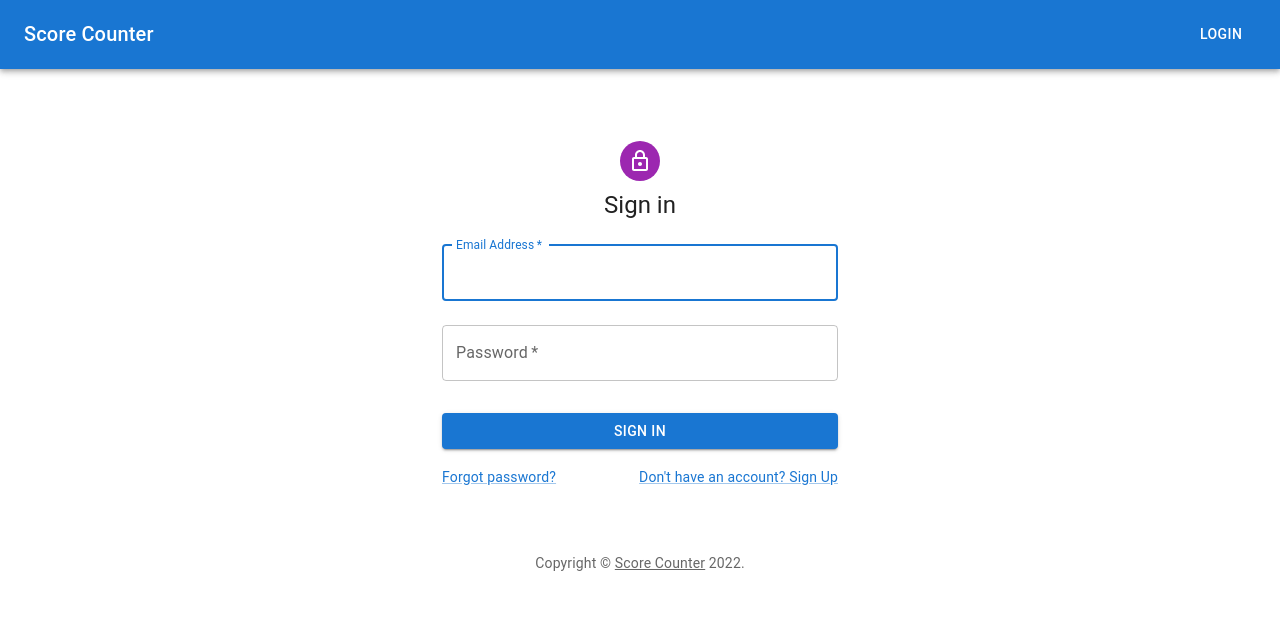
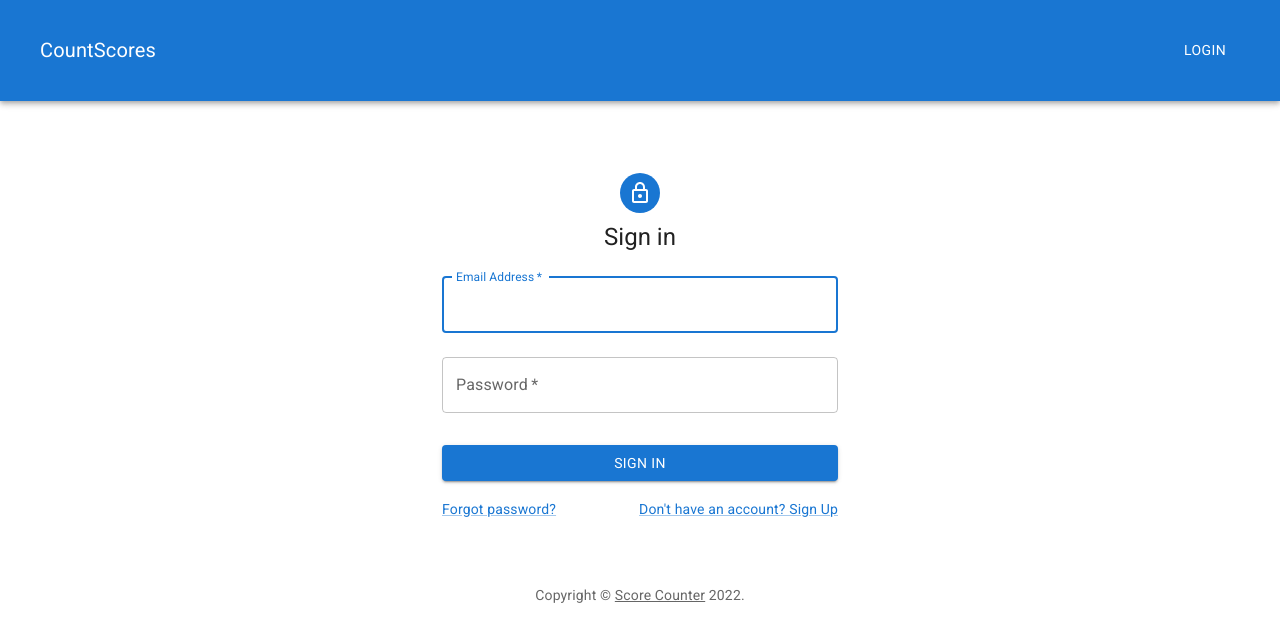
Before and after one commit to theweswing/count_scores_production, a React app in the folder client/: page / in a window 1280 px wide. Built offline with nearby package versions, Linux system fonts and the light colour scheme; no server answers.

Commit message:
added styling

```diff
--- a/client/public/index.html
+++ b/client/public/index.html
@@ -11,16 +11,13 @@
     />
     <link rel="apple-touch-icon" href="%PUBLIC_URL%/logo192.png" />
     <link rel="manifest" href="%PUBLIC_URL%/manifest.json" />
-    <link rel="preconnect" href="https://fonts.gstatic.com" />
+    <link rel="preconnect" href="https://fonts.googleapis.com" />
+    <link rel="preconnect" href="https://fonts.gstatic.com" crossorigin />
     <link
-      href="https://fonts.googleapis.com/css2?family=Montserrat:wght@400;700;900&display=swap"
+      href="https://fonts.googleapis.com/css2?family=Roboto&display=swap"
       rel="stylesheet"
     />
-    <link
-      href="https://fonts.googleapis.com/css2?family=Merriweather&display=swap"
-      rel="stylesheet"
-    />
-    <title>Score Counter</title>
+    <title>CountScores</title>
   </head>
   <body>
     <noscript>You need to enable JavaScript to run this app.</noscript>
--- a/client/src/components/Header.js
+++ b/client/src/components/Header.js
@@ -24,7 +24,7 @@ const Header = ({ setUser, setClickFind, setAddNew }) => {
   };
 
   return (
-    <AppBar position="static">
+    <AppBar position="static" sx={{ p: 2 }}>
       <Container maxWidth="xl">
         <Toolbar disableGutters>
           <Typography
@@ -34,7 +34,7 @@ const Header = ({ setUser, setClickFind, setAddNew }) => {
             sx={{ mr: 2, display: { xs: "none", md: "flex" } }}
             onClick={goHome}
           >
-            Score Counter
+            CountScores
           </Typography>
 
           <Box sx={{ flexGrow: 1, display: { xs: "none", md: "flex" } }}>
--- a/client/src/components/HeaderNonUser.js
+++ b/client/src/components/HeaderNonUser.js
@@ -8,7 +8,7 @@ import Button from "@mui/material/Button";
 
 const HeaderNonUser = () => {
   return (
-    <AppBar position="static">
+    <AppBar position="static" sx={{ p: 2 }}>
       <Container maxWidth="xl">
         <Toolbar disableGutters>
           <Box sx={{ flexGrow: 1, display: { xs: "none", md: "flex" } }}>
@@ -18,7 +18,7 @@ const HeaderNonUser = () => {
               component="div"
               sx={{ mr: 2, display: { xs: "none", md: "flex" } }}
             >
-              Score Counter
+              CountScores
             </Typography>
           </Box>
 
--- a/client/src/components/Login.js
+++ b/client/src/components/Login.js
@@ -69,7 +69,7 @@
             alignItems: "center",
           }}
         >
-          <Avatar sx={{ m: 1, bgcolor: "secondary.main" }}>
+          <Avatar sx={{ m: 1, bgcolor: "primary.main" }}>
             <LockOutlinedIcon />
           </Avatar>
           <Typography component="h1" variant="h5">
--- a/client/src/components/SignUp.js
+++ b/client/src/components/SignUp.js
@@ -11,7 +11,7 @@ import Typography from "@mui/material/Typography";
 import Container from "@mui/material/Container";
 import { createTheme, ThemeProvider } from "@mui/material/styles";
 
-const SignUp = ({setUser}) => {
+const SignUp = ({ setUser }) => {
   const [firstname, setFirstname] = useState("");
   const [lastname, setLastname] = useState("");
   const [email, setEmail] = useState("");
@@ -61,7 +61,6 @@ const SignUp = ({setUser}) => {
         password,
       };
 
-
       fetch("/signup", {
         method: "POST",
         headers: {
@@ -71,8 +70,11 @@ const SignUp = ({setUser}) => {
       }).then((res) => {
         if (res.ok) {
           res.json().then((newUser) => {
-            console.log(newUser)
-            alert(`You have sucessfully signed up with email ${newUser.email}. Log in and make em count!`)});
+            console.log(newUser);
+            alert(
+              `You have sucessfully signed up with email ${newUser.email}. Log in and make em count!`
+            );
+          });
         } else {
           res.json().then((errors) => console.log(errors));
         }
@@ -101,7 +103,7 @@ const SignUp = ({setUser}) => {
             alignItems: "center",
           }}
         >
-          <Avatar sx={{ m: 1, bgcolor: "secondary.main" }}>
+          <Avatar sx={{ m: 1, bgcolor: "primary.main" }}>
             <LockOutlinedIcon />
           </Avatar>
           <Typography component="h1" variant="h5">
--- a/client/src/index.css
+++ b/client/src/index.css
@@ -1,3 +1,7 @@
+* {
+  font-family: "Roboto", sans-serif;
+}
+
 :root {
   --bg: #282c34;
   --header: #fff;
```
Also changed, not shown: public/index.html (+1 -1 lines), public/asset-manifest.json, 8 other files.
